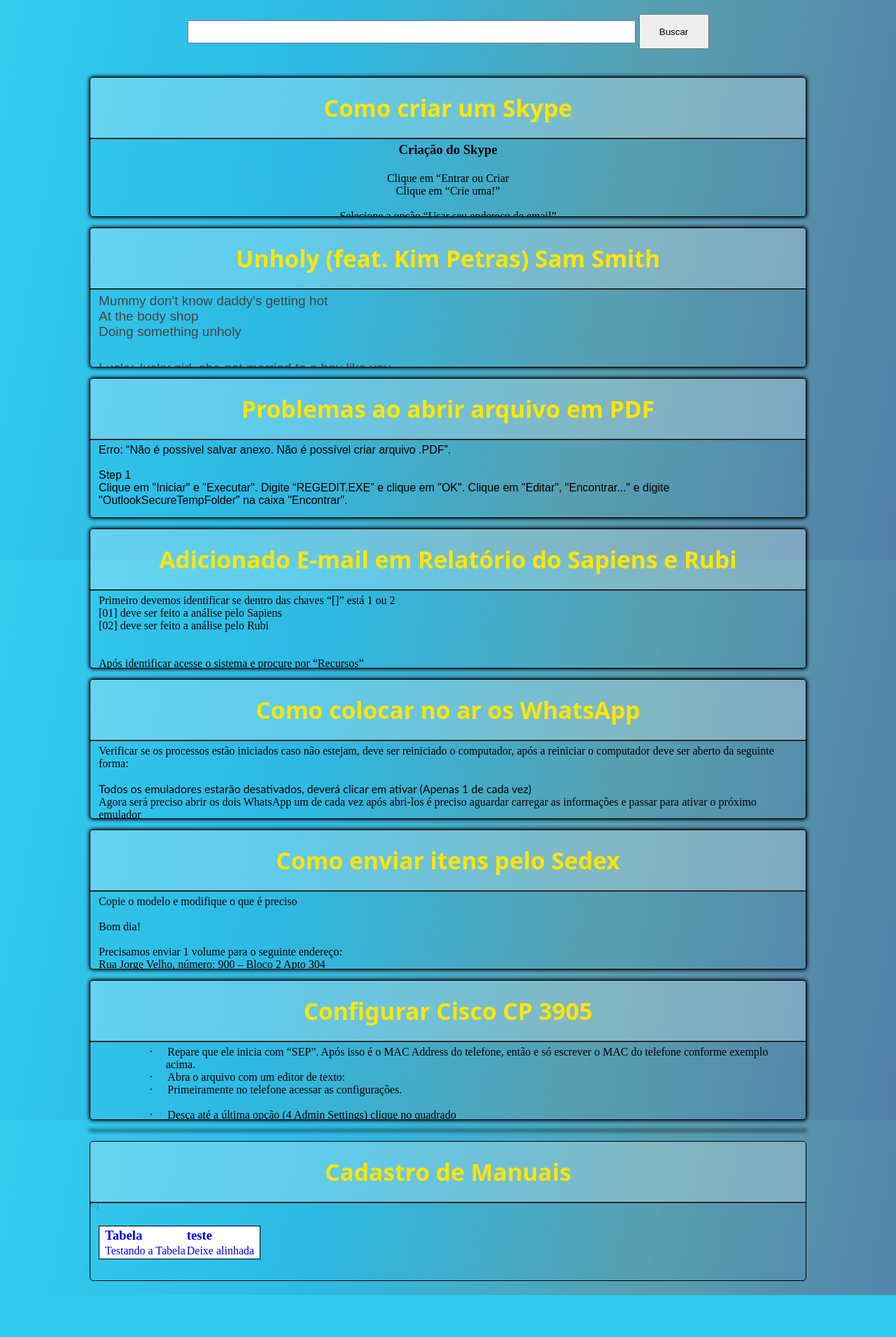
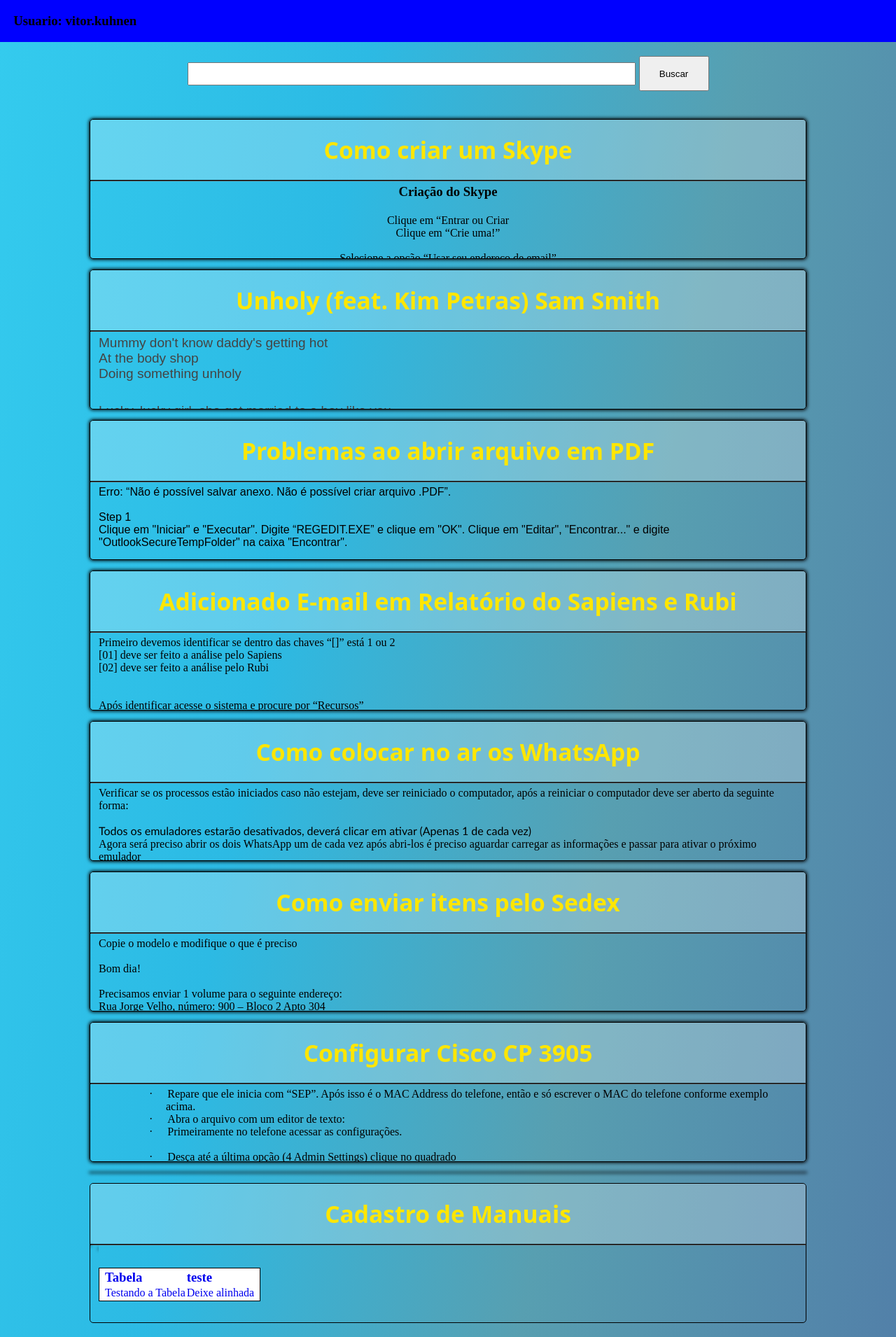
Before and after one commit to VitorAntonioKuhnen/Sistema_De_Manuais, a Django app: page / in a window 1280 px wide. Shown: the whole page at 70% size. Before the commit the page ends 1850 px from the top, so only its background shows below. Run offline with Django 4.2, Linux system fonts and the light colour scheme; data comes from the database, SQL or seed files in the repository.

Commit message:
Ajustado CSS e adicionado HEADER

```diff
--- a/editorSummernote/templates/manuais.html
+++ b/editorSummernote/templates/manuais.html
@@ -12,6 +12,10 @@
 
 <body>
     <form action="">
+        <header id="header">
+            <h3>Usuario: vitor.kuhnen</h3>
+
+        </header>
         <div id="pesquisa">
             <input type="search" name="search" id="search">
             <button type="submit" id="button">Buscar</button>
--- a/templates/static/css/manuaisStyle.css
+++ b/templates/static/css/manuaisStyle.css
@@ -6,12 +6,16 @@
     text-decoration: none;
 }
 html{
-    height: 100%;
+    /* background-image: linear-gradient(280deg, #102130bb, #0b738daf, #2cbae4, #041a1f ); */
     background-image: linear-gradient(280deg, #135289bb, #0b738daf, #2cbae4, #34cbee );
 }
-body{
-    height: 100%;
+
+#header{
+    padding: 1.5%;
+    width: 100%;
+    background-color: blue;
 }
+
 
 #panelManuais{
     display: flex;
```
